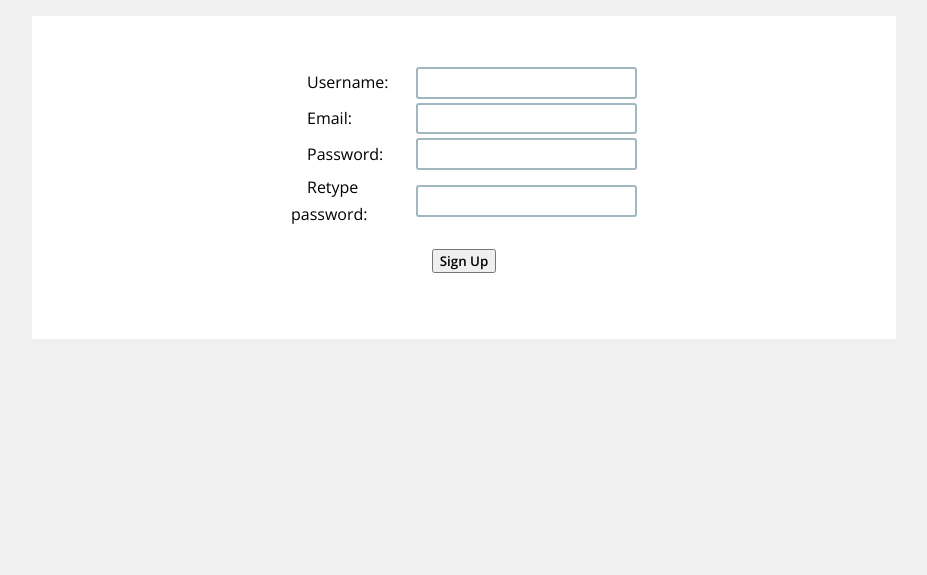
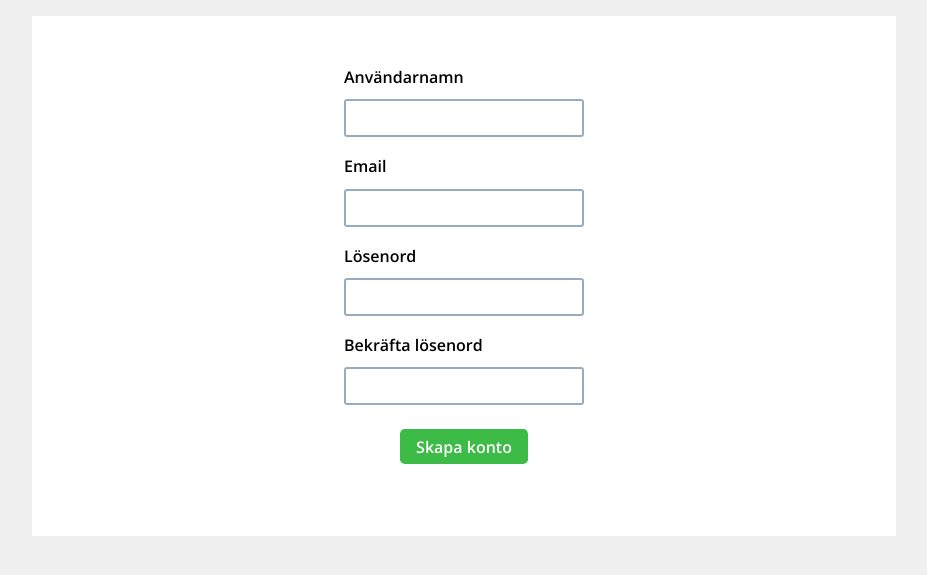
Before and after one commit to arvid220u/turingsgang, a Flask app: page /signup in a window 1280 px wide. Shown: the part 67-642 px from the top of the page, without its empty margins (176-1103 px from the left). Run offline with Flask 2, Linux system fonts and the light colour scheme.

Commit message:
Minor changes; mostly language-related

```diff
--- a/blog/blogpost1/content.html
+++ b/blog/blogpost1/content.html
@@ -2,6 +2,6 @@
 Här kommer vi att lägga upp korta lektionsanteckningar, tillsammans med problem att göra på lektionerna och i läxa.
 </p>
 <p>
-Turings gäng 2017 har inte startat än. För dig som gärna vill lösa några programmeringsproblem finns det dock inget hinder: du kan redan nu <a href="%al% link: signup %al%">skapa ett konto</a>, hitta ett intressant problem bland
+Turings gäng 2017 har inte startat än. För dig som gärna vill lösa några programmeringsproblem finns det dock inga hinder: du kan redan nu <a href="%al% link: signup %al%">skapa ett konto</a>, hitta ett intressant problem bland
 <a href="%al% link: problemslist %al%">alla problem</a>, skriva en lösning i
-<a href="%al% link: editor %al%">editorn</a>, och få veta direkt om du har gjort rätt eller inte.
+<a href="%al% link: editor %al%">editorn</a>, och få veta direkt om du har gjort rätt eller fel.
--- a/static/styles/mainpage.css
+++ b/static/styles/mainpage.css
@@ -281,8 +281,8 @@ table.samples td {
 }
 
 #loginformcontainer {
-    width: 22em;
-    max-width: 80vw;
+    width: 15em;
+    max-width: calc(100% - 4em);
     margin: auto;
     padding: 1em;
     /*background-color: rgba(0,0,0,0.1);*/
@@ -301,15 +301,48 @@ table.samples td {
     text-align: center;
 }
 
-#loginform label {
-    padding: 1em;
+#loginform h4 {
+    margin-top: 1em;
+    margin-bottom: 0.5em;
+    padding-bottom: 0;
+}
+#loginform input {
+    width: 100%;
+    box-sizing: border-box;
+    padding: 0.5em;
+    -webkit-appearance: none;
+}
+#loginform input:focus {
+    border-color: rgb(211, 54, 130);
 }
 #loginform {
-    padding: 1em 0;
+    padding: 0;
 }
+#submitrow button {
+    text-decoration: none;
+    border: none;
+    background-color: rgba(0,0,0,0);
+    font-size: 1em;
+    cursor: pointer;
+    height: 2.2em;
+    padding-left: 1em;
+    padding-right: 1em;
+    text-decoration: none;
+    border-radius: 0.3em;
+    border: none;
+    font-size: 1em;
+    cursor: pointer;
+    outline: none;
+    /*background-color: rgba(59,187,99,1.0);
+    background-color: rgba(11,100,62,1.0);*/
+    background-color: rgba(61,187,71,1.0);
+    color: white;
+    text-align: center;
+}
+
 #submitrow {
     text-align: center;
-    padding-top: 1em;
+    padding: 1.5em 0;
 }
 #faillabel {
     text-align: center;
@@ -664,10 +697,10 @@ input {
     padding: 0.3em;
     outline: none;
     border-radius: 3px;
-    border-color: rgb(161,183,191);
+    border-color: rgb(151,173,191);
 }
 input:focus {
-    border-color: rgb(7, 158, 163);
+    border-color: rgb(211, 54, 130);
 }
 
 
--- a/templates/base.html
+++ b/templates/base.html
@@ -49,7 +49,7 @@
                 {% if logged_in %}
                 <td class="loginrow"><span id="loggedinmessage">{{ username }}</span><br> <a class="logoutlink"href="{{ url_for('logout', from=request.url, _external=True, _scheme='https') }}">Logga ut</a></td>
                 {% else %}
-                    <td class="loginrow"><a class="loginlink" href="{{ url_for('login', _external=True, _scheme='https', urlfrom=request.url) }}">Logga in</a></td>
+                <td class="loginrow {% block nav_login %}{% endblock %}"><a class="loginlink" href="{% block loginlink %}{{ url_for('login', _external=True, _scheme='https', urlfrom=request.url) }}{% endblock %}">Logga in</a></td>
                 {% endif %}
             </tr>
         </table>
--- a/templates/problem.html
+++ b/templates/problem.html
@@ -74,7 +74,7 @@
 
             <table class="realtable submissions">
                 <tr class="tableheader">
-                    <td>Date</td>
+                    <td>Datum</td>
                     <td>Full submission</td>
                     <td>Status</td>
                     <td>CPU</td>
--- a/templates/signup.html
+++ b/templates/signup.html
@@ -1,5 +1,6 @@
 {% extends "base.html" %}
 {% block title %}Skapa konto - Turings gäng{% endblock %}
+{% block loginlink %}{{ url_for('login', _external=True, _scheme='https') }}{% endblock %}
 
 {% block body %}
     <div id="problembody">
@@ -10,38 +11,28 @@
             <div id="infoarea">
                 {% if failedattempt %}
 
-                <label id="faillabel">Username already taken!</label>
+                <span id="faillabel">Användarnamn redan upptaget!</span>
 
                 {% endif %}
             </div>
 
             <form id="loginform" method="post">
-                <table>
-                    <tr>
-                        <td><label>Username:</label></td>
-                        <td><input type="text" name="username" required></td>
-                    </tr>
-                    <tr>
-                        <td><label>Email:</label></td>
-                        <td><input type="email" name="email" required></td>
-                    </tr>
-                    <tr>
-                        <td><label>Password:</label></td>
-                        <td><input type="password" id="password" name="password" required></td>
-                    </td>
-                    <tr>
-                        <td><label>Retype password:</label></td>
-                        <td><input type="password" name="passwordconfirmation" required oninput="check(this)"></td>
-                    </td>
-                </table>
+                        <h4>Användarnamn</h4>
+                        <input type="text" name="username" required>
+                        <h4>Email</h4>
+                        <input type="email" name="email" required>
+                        <h4>Lösenord</h4>
+                        <input type="password" id="password" name="password" required>
+                        <h4>Bekräfta lösenord</h4>
+                        <input type="password" name="passwordconfirmation" required oninput="check(this)">
                 <div id="submitrow">
-                    <button type="submit">Sign Up</button>
+                    <button type="submit">Skapa konto</button>
                 </div>
 
                 <script language='javascript' type='text/javascript'>
                     function check(input) {
                         if (input.value != document.getElementById('password').value) {
-                            input.setCustomValidity('Password Must be Matching.');
+                            input.setCustomValidity('Lösenorden måste vara samma.');
                         } else {
                             // input is valid -- reset the error message
                             input.setCustomValidity('');
--- a/templates/submit.html
+++ b/templates/submit.html
@@ -1,5 +1,5 @@
 {% extends "base.html" %}
-{% block title %}Submit a solution on {{ problemtitle }} - Turings gäng{% endblock %}
+{% block title %}Skicka in en lösning på {{ problemtitle }} - Turings gäng{% endblock %}
 
 {% block body %}
     <script>
@@ -23,7 +23,7 @@
     <div id="problembodysubmit">
 
 
-        <h1>Submit a Solution on {{ problemtitle }}</h1>
+        <h1>Skicka in en lösning på {{ problemtitle }}</h1>
 
         <div id="editor"></div>
 
```
Also changed, not shown: templates/login.html (+11 -16 lines).
